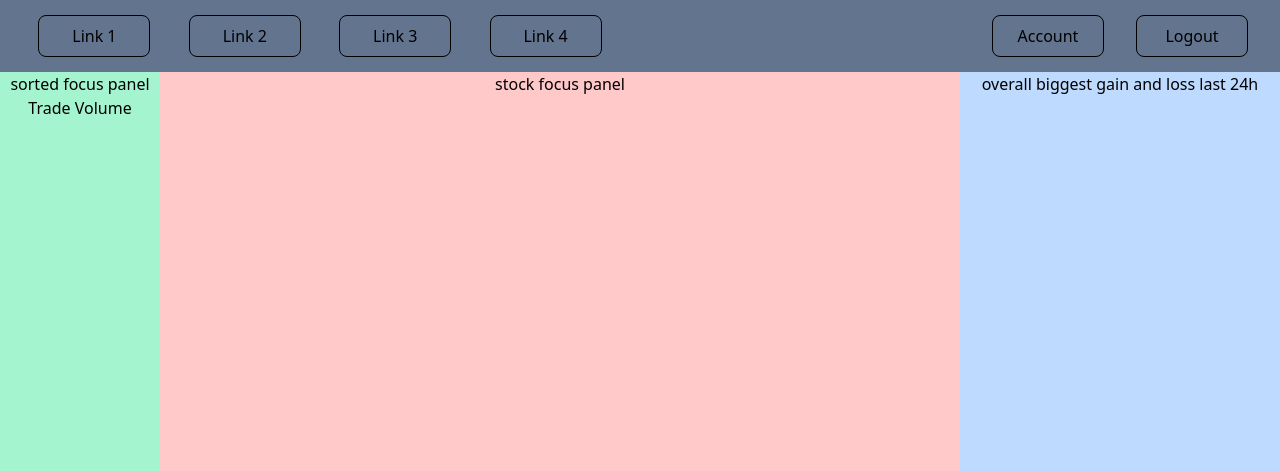
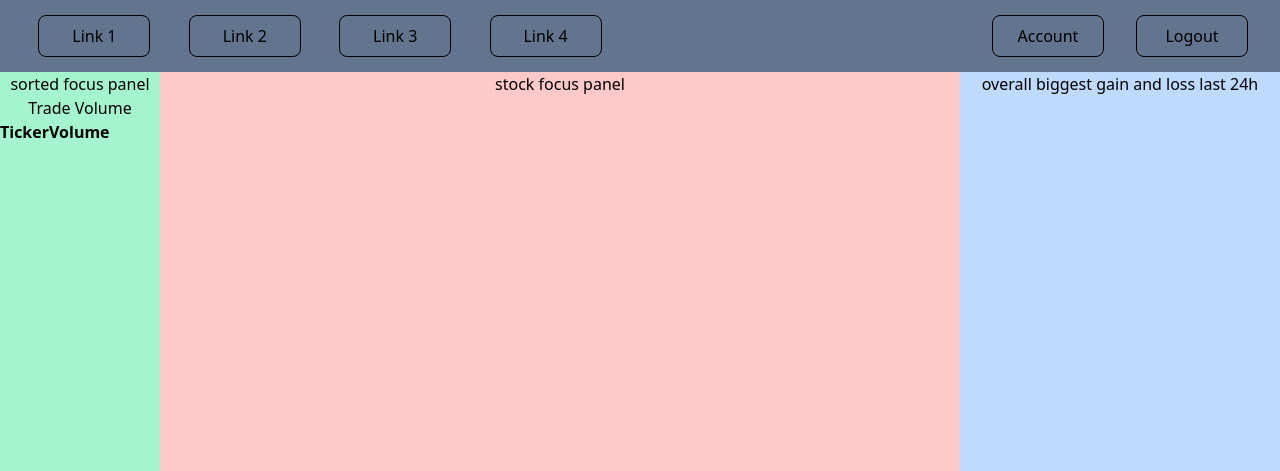
Before and after one commit to marekbehnke1/CS50-Final-Project, a Flask app: page / in a window 1280 px wide. Shown: the top 471 px of the page. Run offline with Flask 3, Linux system fonts and the light colour scheme; a user stored in the database is signed in; lists and menus that the app fills with data are empty.

Commit message:
not pulling data into table yet

```diff
--- a/app.py
+++ b/app.py
@@ -19,15 +19,17 @@ app.config["SESSION_TYPE"] = "filesystem"
 Session(app)
 
 # Make initial API call and save data in variable
-IEXdata = retrieve_iex
+IEXdata = retrieve_iex()
 
 #### Routes #####
 @app.route("/")
 @login_required
 def index():
 
+    volumeData = sort_iex("volume", 50, IEXdata)
+
     if session["user_id"]:
-        return render_template("index.html")
+        return render_template("index.html", volumeData = volumeData)
     else:
         redirect("/login")
 
--- a/helpers.py
+++ b/helpers.py
@@ -33,9 +33,26 @@ def sort_iex(option, records, IEXdata):
     for item in IEXdata:
         data[item["ticker"]] = item[option]
 
+    # sorts dict into a list of sorted data
     sorted_full_data = dict(sorted(data.items(), key=lambda item: item[1], reverse=True))
 
     # creates a list, of the items from the dict, then slices it to 50 entries
     # it is then converted straight into a dict
     sorted_trimmed_data = dict(list(sorted_full_data.items())[:records])
-    return sorted_trimmed_data
+
+    # This then loops through the sorted, trimmed dict & returns a list of dicts.
+    newList = []
+    for k, v in sorted_trimmed_data.items():
+        newList.append(
+            {
+                "ticker" : k,
+                option : v
+            }
+        )
+    return newList
+
+
+
+
+#for item in sort_iex("volume", 50, retrieve_iex()):
+#    print(item["volume"])
--- a/templates/index.html
+++ b/templates/index.html
@@ -5,6 +5,29 @@
     <div class="w-1/8 h-screen items-center justify-center bg-slate-400 text-center">
         <div class="h-1/2 bg-emerald-200 text-wrap">
             sorted focus panel Trade Volume
+
+            <table>
+                <thead>
+                    <tr>
+                        <th>Ticker</th>
+                        <th>Volume</th>
+                    </tr>
+                </thead>
+                <tbody>
+
+                    {% for item in volumeData %}
+                        <tr>
+                            <td>
+                                {{ volumeData["ticker"] }}
+                            </td>
+                            <td>
+                                {{ volumeData["volume"] }}
+                            </td>
+                        </tr>
+
+                    {% endfor %}
+                </tbody>
+            </table>
         </div>
 
         <div class="h-1/2 bg-slate-500">
```
Also changed, not shown: 2 other files.
